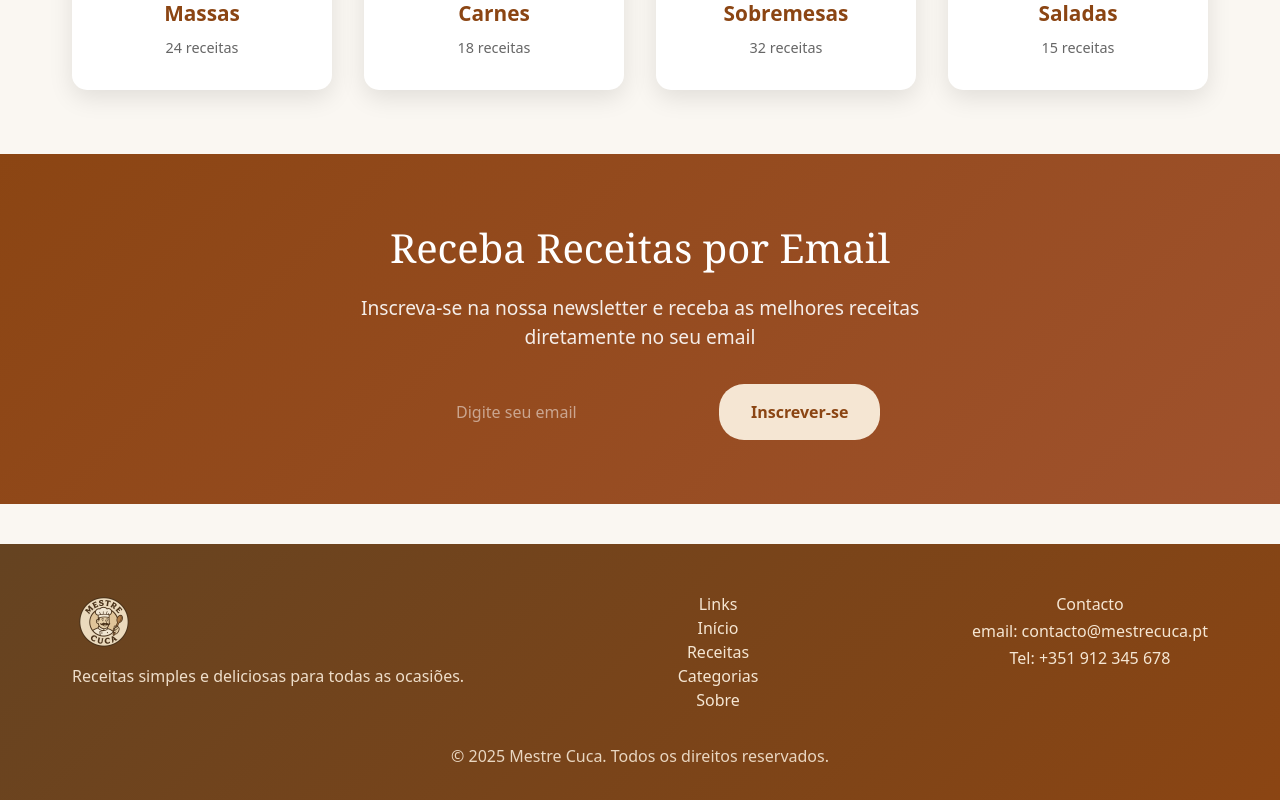
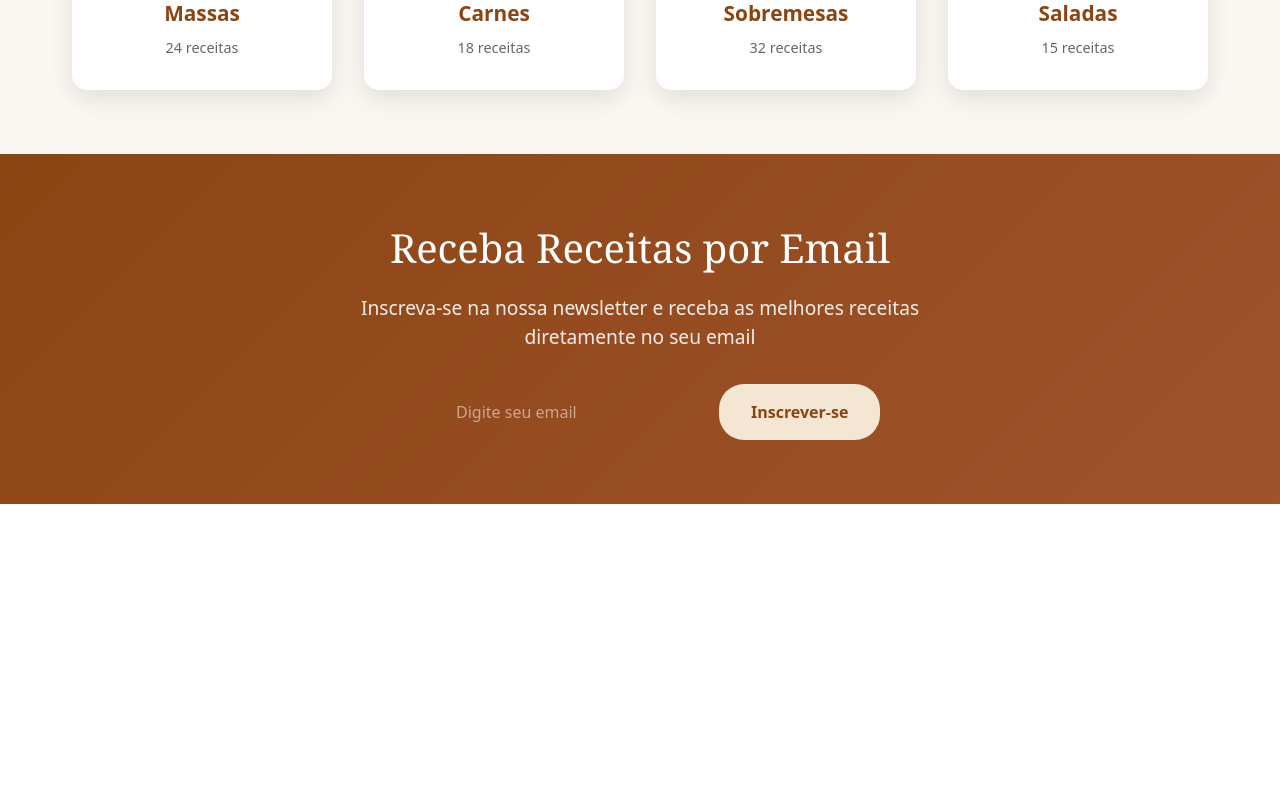
Before and after one commit to Cruxzit/Mestre_Cuca, a React (Vite) app: page / in a window 1280 px wide. Shown: the part 1733-2533 px from the top of the page. After the commit the page ends 2237 px from the top, so only its background shows below. Built offline with nearby package versions, Linux system fonts and the light colour scheme.

Commit message:
Revert "feat: adicionar Footer e estilos; integrar no layout"
This reverts commit 9cef21913f4d983086c4f9b0addbf64533ffa4fa.

```diff
--- a/src/App.css
+++ b/src/App.css
@@ -732,68 +732,3 @@ body {
     padding: 16px;
   }
 }
-
-/* Footer Styles */
-.mestre-footer {
-  background: linear-gradient(135deg, #654321, #8B4513);
-  color: #F5E6D3;
-  padding: 2rem 1rem 0 1rem;
-  margin-top: 40px;
-}
-
-.footer-container {
-  max-width: 1200px;
-  margin: 0 auto;
-  display: flex;
-  gap: 2rem;
-  justify-content: space-between;
-  align-items: flex-start;
-  padding: 1rem 2rem;
-}
-
-.footer-left {
-  display: flex;
-  flex-direction: column;
-  gap: 0.5rem;
-}
-
-.footer-logo {
-  width: 64px;
-  height: 64px;
-  border-radius: 8px;
-}
-
-.footer-desc {
-  color: #F5E6D3;
-  opacity: 0.95;
-}
-
-.footer-links ul {
-  list-style: none;
-  padding: 0;
-  margin: 0;
-}
-
-.footer-links a {
-  color: #F5E6D3;
-  text-decoration: none;
-}
-
-.footer-contact p {
-  margin: 0.2rem 0;
-}
-
-.footer-bottom {
-  text-align: center;
-  padding: 1rem 0 2rem 0;
-  color: #F5E6D3;
-  opacity: 0.9;
-}
-
-@media (max-width: 768px) {
-  .footer-container {
-    flex-direction: column;
-    align-items: center;
-    text-align: center;
-  }
-}
--- a/src/App.jsx
+++ b/src/App.jsx
@@ -4,7 +4,6 @@ import Header from './components/Header';
 import Home from './Home';
 import Recipes from './Recipes';
 import RecipeDetalhes from './RecipeDetalhes';
-import Footer from './components/Footer';
 import './App.css';
 
 function App() {
@@ -16,7 +15,6 @@ function App() {
   <Route path="/receitas" element={<Recipes />} />
   <Route path="/receitas/:id" element={<RecipeDetalhes />} />
       </Routes>
-      <Footer />
     </Router>
   );
 }
--- a/src/components/Footer.jsx
+++ /dev/null
@@ -1,37 +0,0 @@
-import React from 'react';
-import { Link } from 'react-router-dom';
-
-const Footer = () => {
-  return (
-    <footer className="mestre-footer">
-      <div className="footer-container">
-        <div className="footer-left">
-          <img src="/logo-mestre-cuca.png" alt="Mestre Cuca" className="footer-logo" />
-          <p className="footer-desc">Receitas simples e deliciosas para todas as ocasiões.</p>
-        </div>
-
-        <div className="footer-links">
-          <h4>Links</h4>
-          <ul>
-            <li><Link to="/">Início</Link></li>
-            <li><Link to="/receitas">Receitas</Link></li>
-            <li><a href="#categorias">Categorias</a></li>
-            <li><a href="#sobre">Sobre</a></li>
-          </ul>
-        </div>
-
-        <div className="footer-contact">
-          <h4>Contacto</h4>
-          <p>email: contacto@mestrecuca.pt</p>
-          <p>Tel: +351 912 345 678</p>
-        </div>
-      </div>
-
-      <div className="footer-bottom">
-        <p>© {new Date().getFullYear()} Mestre Cuca. Todos os direitos reservados.</p>
-      </div>
-    </footer>
-  );
-};
-
-export default Footer;
```
